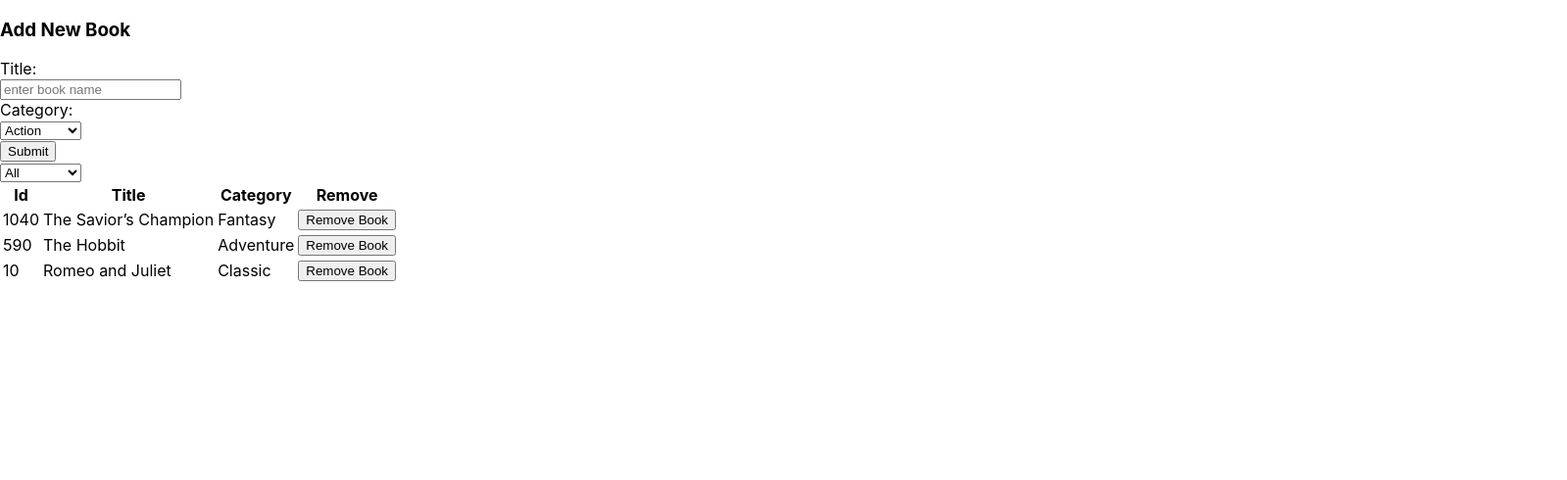
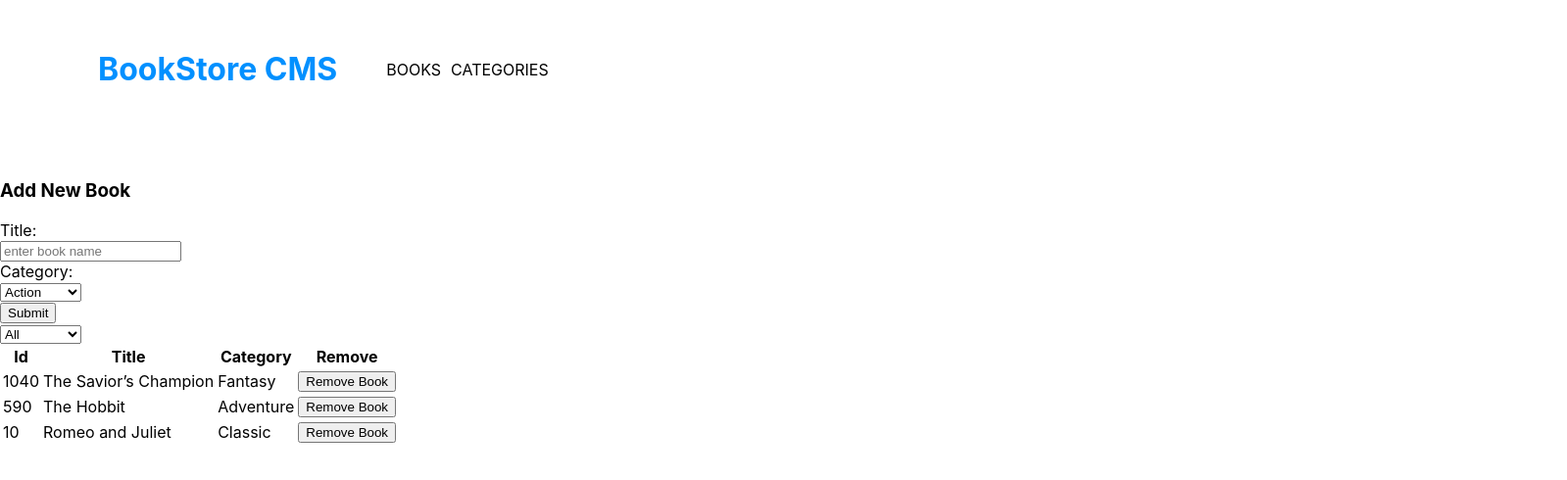
Before and after one commit to RICKCOYL/Book-store, a React (Create React App) app: page / in a window 1280 px wide. Shown: the top 490 px of the page at 98% size, 1599 px wide, since content can reach past the window. Built offline with nearby package versions, Linux system fonts and the light colour scheme.

Commit message:
Add nav bar

```diff
--- a/src/components/App.js
+++ b/src/components/App.js
@@ -1,9 +1,11 @@
 import BooksForm from '../containers/BooksForm';
 import BooksList from '../containers/BooksList';
+import Navbar from './Navbar';
 
 function App() {
   return (
     <div>
+      <Navbar />
       <BooksForm />
       <BooksList />
     </div>
--- /dev/null
+++ b/src/components/Navbar.js
@@ -0,0 +1,11 @@
+import React from 'react';
+
+const Navbar = () => (
+  <div className="nav-bar">
+    <h1>BookStore CMS</h1>
+    <p className="nav-books">BOOKS</p>
+    <p className="nav-cat">CATEGORIES</p>
+  </div>
+);
+
+export default Navbar;
--- a/src/index.css
+++ b/src/index.css
@@ -25,3 +25,55 @@ code {
     'Courier New',
     monospace;
 }
+
+.Oval-2 {
+  width: 68px;
+  height: 68px;
+  border-style: solid;
+  border-width: 5px;
+  border-image-source: linear-gradient(to bottom, var(--medium-blue), var(--dodger-blue));
+  border-image-slice: 1;
+}
+
+.Update-progress {
+  width: 143px;
+  height: 18px;
+  font-family: RobotoSlab;
+  font-size: 13px;
+  font-weight: 300;
+  font-stretch: normal;
+  font-style: normal;
+  line-height: normal;
+  letter-spacing: 0.5px;
+  text-align: center;
+  color: var(--white);
+}
+
+.nav-bar {
+  width: 1400px;
+  height: 95px;
+  margin: 0 0 38px;
+  padding: 23px 99px 27px 100px;
+  background-color: var(--white);
+  display: flex;
+  align-items: center;
+}
+
+h1 {
+  margin-right: 50px;
+  color: #0290ff;
+}
+
+.nav-books{
+  margin-right: 10px;
+}
+
+.title-input {
+  width: 664px;
+  height: 45px;
+  margin: 19px 34px 0 0;
+  padding: 13px 571px 13px 17px;
+  border-radius: 4px;
+  border: solid 1px #e8e8e8;
+  background-color: var(--white);
+}
```
